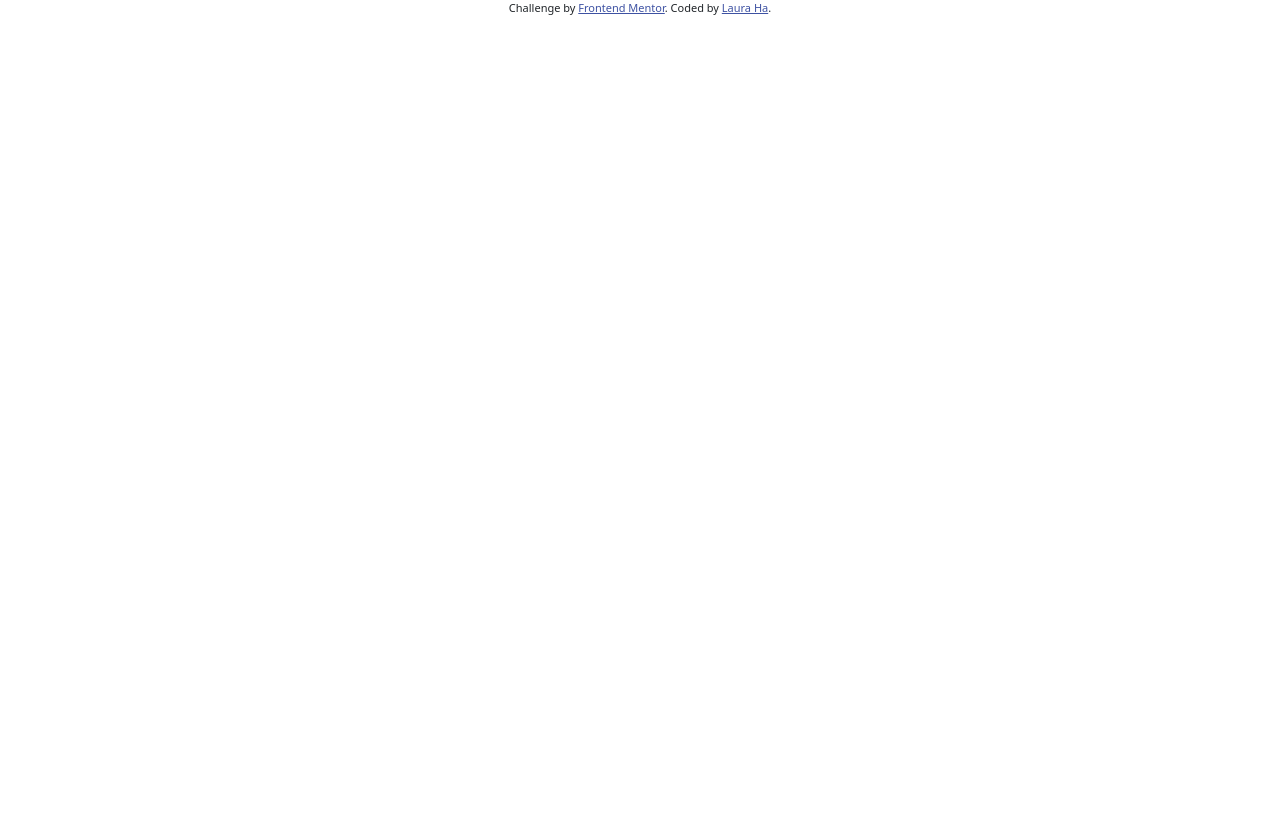
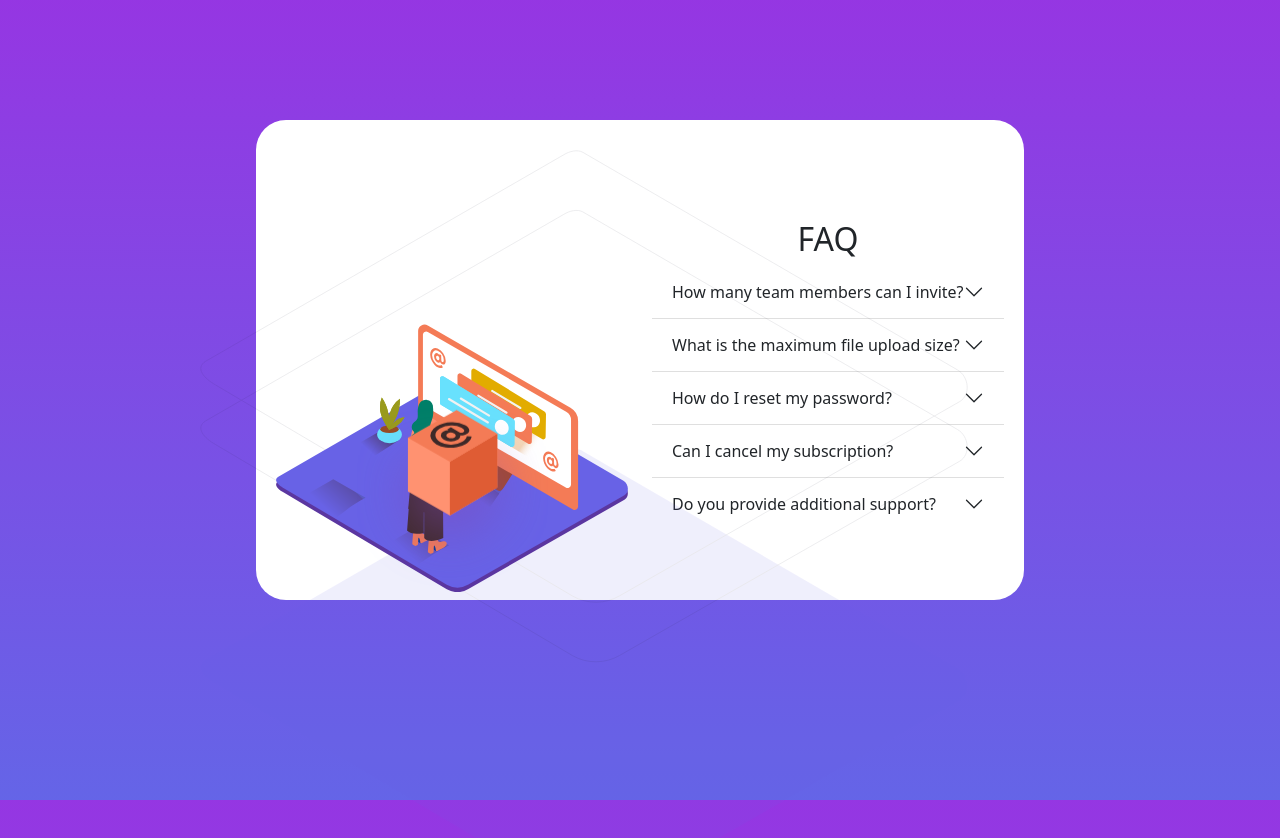
Before and after one commit to 9jha27/Coding-Challenges, a plain HTML site: page FAQ Accordion Card/index.html in a window 1280 px wide. Before the commit the page ends 800 px from the top, so only its background shows below. Drawn offline with nearby package versions, Linux system fonts and the light colour scheme.

Commit message:
updates to Accordion Card

```diff
--- /dev/null
+++ b/FAQ Accordion Card/css/index.css
@@ -0,0 +1,68 @@
+html {
+    height: 100%;
+    -webkit-background-size: cover;
+    -moz-background-size: cover;
+    -o-background-size: cover;
+    background-size: cover;
+    background: hsl(273, 75%, 66%);
+    background-repeat:no-repeat;
+    background: -webkit-linear-gradient( to bottom, hsl(273, 75%, 55%), hsl(240, 73%, 65%));
+    background: -moz-linear-gradient( to bottom,hsl(273, 75%, 55%),hsl(240, 73%, 65%));
+    background: -ms-linear-gradient( to bottom, hsl(273, 75%, 55%), hsl(240, 73%, 65%));
+    background: -o-linear-gradient( to bottom, hsl(273, 75%, 55%),hsl(240, 73%, 65%));
+    background: linear-gradient( to bottom, hsl(273, 75%, 55%), hsl(240, 73%, 65%));
+}
+
+body {
+    font-size: 1rem; text-align: center;
+}
+.attribution a {
+    color: hsl(228, 45%, 44%);
+}
+
+#main {
+    border-radius: 30px;
+    margin-top: 15vh;
+    margin-left: 20vw;
+    background-color: white;
+    float: left;
+    height: 60vh;
+    width: 60vw;
+    padding: 20px;
+    overflow: hidden;
+}
+
+/******Image overlay*******/
+.img {
+    position: relative;
+
+}
+ .pattern {
+    position: absolute;
+    max-width: 60vw;
+    top: 150px;
+    left: 200px;
+    z-index: 1
+}
+.boximg{
+    position: sticky;
+    top: 330px;
+    left: ;
+    z-index: 3
+}
+
+
+
+.ladyimg{
+    position: relative;
+    /* left: 333px;
+    top: 220px; */
+    z-index: 2;
+}
+
+ .faq {
+    margin-top: 5em;
+}
+
+/* ****Media Query****
+@media view */
--- a/FAQ Accordion Card/index.html
+++ b/FAQ Accordion Card/index.html
@@ -4,44 +4,93 @@
     <meta charset="UTF-8">
     <meta name="viewport" content="width=device-width, initial-scale=1.0"> <!-- displays site properly based on user's device -->
     <link href="https://cdn.jsdelivr.net/npm/bootstrap@5.0.0-beta1/dist/css/bootstrap.min.css" rel="stylesheet" integrity="sha384-giJF6kkoqNQ00vy+HMDP7azOuL0xtbfIcaT9wjKHr8RbDVddVHyTfAAsrekwKmP1" crossorigin="anonymous">
+    <script src="https://cdn.jsdelivr.net/npm/bootstrap@5.0.0-beta1/dist/js/bootstrap.bundle.min.js" integrity="sha384-ygbV9kiqUc6oa4msXn9868pTtWMgiQaeYH7/t7LECLbyPA2x65Kgf80OJFdroafW" crossorigin="anonymous"></script>
     <link rel="icon" type="image/png" sizes="32x32" href="./images/favicon-32x32.png">
+    <link href="css/index.css" rel="stylesheet">
+    <script src="js/index.js"></script>
+
 
     <title>Frontend Mentor | FAQ Accordion Card</title>
 
-  <!-- Feel free to remove these styles or customise in your own stylesheet 👍 -->
-  <style>
-    .attribution { font-size: 11px; text-align: center; }
-    .attribution a { color: hsl(228, 45%, 44%); }
-  </style>
   </head>
+
   <body>
-  <div class="container">
-    <div class="con"
-  How many team members can I invite?
-  You can invite up to 2 additional users on the Free plan. There is no limit on
-  team members for the Premium plan.
 
-  What is the maximum file upload size?
-  No more than 2GB. All files in your account must fit your allotted storage space.
-
-  How do I reset my password?
-  Click “Forgot password” from the login page or “Change password” from your profile page.
-  A reset link will be emailed to you.
-
-  Can I cancel my subscription?
-  Yes! Send us a message and we’ll process your request no questions asked.
-
-  Do you provide additional support?
-  Chat and email support is available 24/7. Phone lines are open during normal business hours.
+    <div class="container-fluid  justify-content-center" id="main">
+      <!--photo container-->
+      <div class="row">
+        <div class="container-fluid col">
+          <img src="images/bg-pattern-desktop.svg" class="pattern img-fluid">
+          <img src="images/illustration-box-desktop.svg" class="boximg img-fluid">
+          <img src="images/illustration-woman-online-desktop.svg" class="ladyimg img-fluid">
         </div>
 
+        <!------------Accordion--------------->
+        <div class="container-fluid col-lg faq">
+          <h2>FAQ</h2>
+          <div class="accordion accordion-flush" id="accordionFlushExample">
+            <div class="accordion-item">
+              <h2 class="accordion-header" id="flush-headingOne">
+                <button class="accordion-button collapsed" type="button" data-bs-toggle="collapse" data-bs-target="#flush-collapseOne" aria-expanded="false" aria-controls="flush-collapseOne">
+                  How many team members can I invite?
+                </button>
+              </h2>
+              <div id="flush-collapseOne" class="accordion-collapse collapse" aria-labelledby="flush-headingOne" data-bs-parent="#accordionFlushExample">
+                <div class="accordion-body">You can invite up to 2 additional users on the Free plan. There is no limit on
+                  team members for the Premium plan.</div>
+              </div>
+            </div>
+            <div class="accordion-item">
+              <h2 class="accordion-header" id="flush-headingTwo">
+                <button class="accordion-button collapsed" type="button" data-bs-toggle="collapse" data-bs-target="#flush-collapseTwo" aria-expanded="false" aria-controls="flush-collapseTwo">
+                  What is the maximum file upload size?
+                </button>
+              </h2>
+              <div id="flush-collapseTwo" class="accordion-collapse collapse" aria-labelledby="flush-headingTwo" data-bs-parent="#accordionFlushExample">
+                <div class="accordion-body"> No more than 2GB. All files in your account must fit your allotted storage space.
+                </div>
+              </div>
+            </div>
+            <div class="accordion-item">
+              <h2 class="accordion-header" id="flush-headingThree">
+                <button class="accordion-button collapsed" type="button" data-bs-toggle="collapse" data-bs-target="#flush-collapseThree" aria-expanded="false" aria-controls="flush-collapseThree">
+                  How do I reset my password?
+                </button>
+              </h2>
+              <div id="flush-collapseThree" class="accordion-collapse collapse" aria-labelledby="flush-headingThree" data-bs-parent="#accordionFlushExample">
+                <div class="accordion-body">Click “Forgot password” from the login page or “Change password” from your profile page.
+                  A reset link will be emailed to you.</div>
+              </div>
+            </div>
+            <div class="accordion-item">
+              <h2 class="accordion-header" id="flush-headingFour">
+                <button class="accordion-button collapsed" type="button" data-bs-toggle="collapse" data-bs-target="#flush-collapseFour" aria-expanded="false" aria-controls="flush-collapseThree">
+                  Can I cancel my subscription?
+                </button>
+              </h2>
+              <div id="flush-collapseFour" class="accordion-collapse collapse" aria-labelledby="flush-headingFour" data-bs-parent="#accordionFlushExample">
+                <div class="accordion-body">Yes! Send us a message and we’ll process your request no questions asked.</div>
+              </div>
+            </div>
+            <div class="accordion-item">
+              <h2 class="accordion-header" id="flush-headingFive">
+                <button class="accordion-button collapsed" type="button" data-bs-toggle="collapse" data-bs-target="#flush-collapseFive" aria-expanded="false" aria-controls="flush-collapseThree">
+                  Do you provide additional support?
+                </button>
+              </h2>
+              <div id="flush-collapseFive" class="accordion-collapse collapse" aria-labelledby="flush-headingFive" data-bs-parent="#accordionFlushExample">
+                <div class="accordion-body"> Chat and email support is available 24/7. Phone lines are open during normal business hours.</div>
+              </div>
+            </div>
+          </div>
+        </div>
+        <!--END ACCORDION CONTAINER-->
 
       </div>
-
-
-  <div class="attribution">
+    </div>
+    <!-- <div class="attribution">
       Challenge by <a href="https://www.frontendmentor.io?ref=challenge" target="_blank">Frontend Mentor</a>.
       Coded by <a href="#">Laura Ha</a>.
-  </div>
+    </div> -->
   </body>
 </html>
```
Also changed, not shown: FAQ Accordion Card/js/index.js (added). Lines whose indentation alone changed are shown as unchanged.
